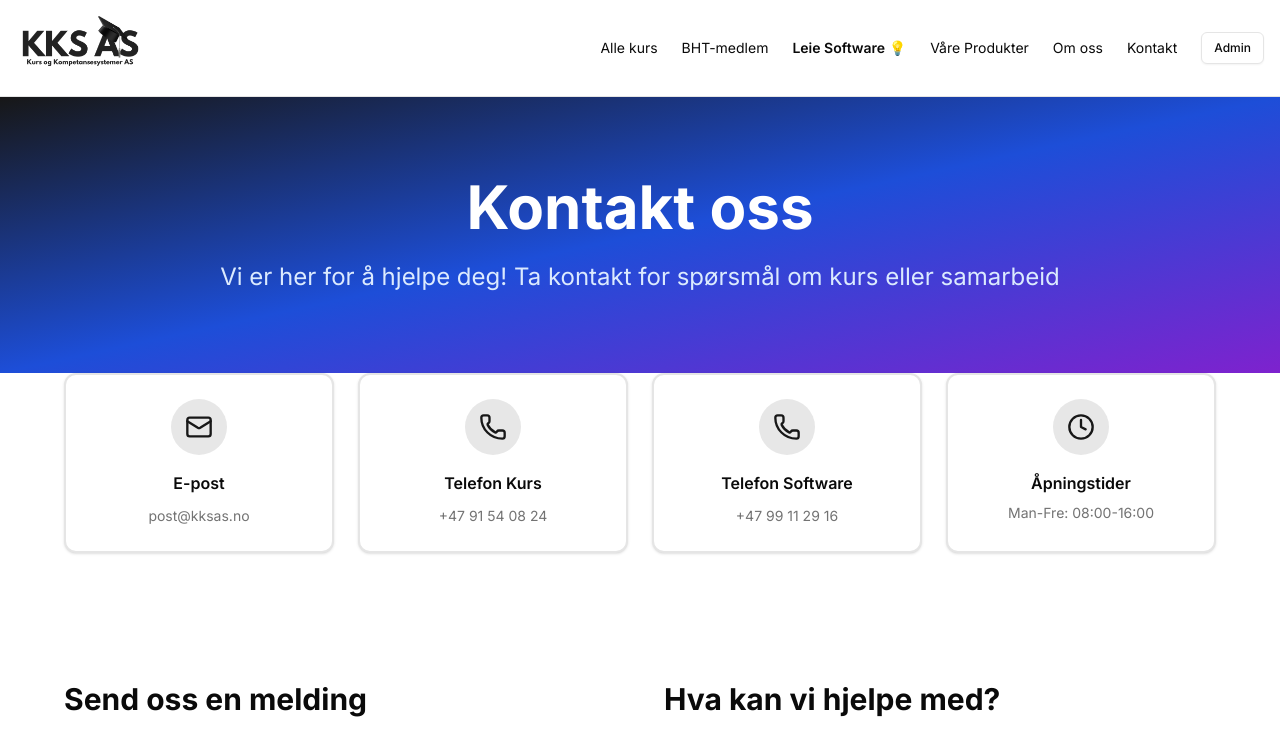
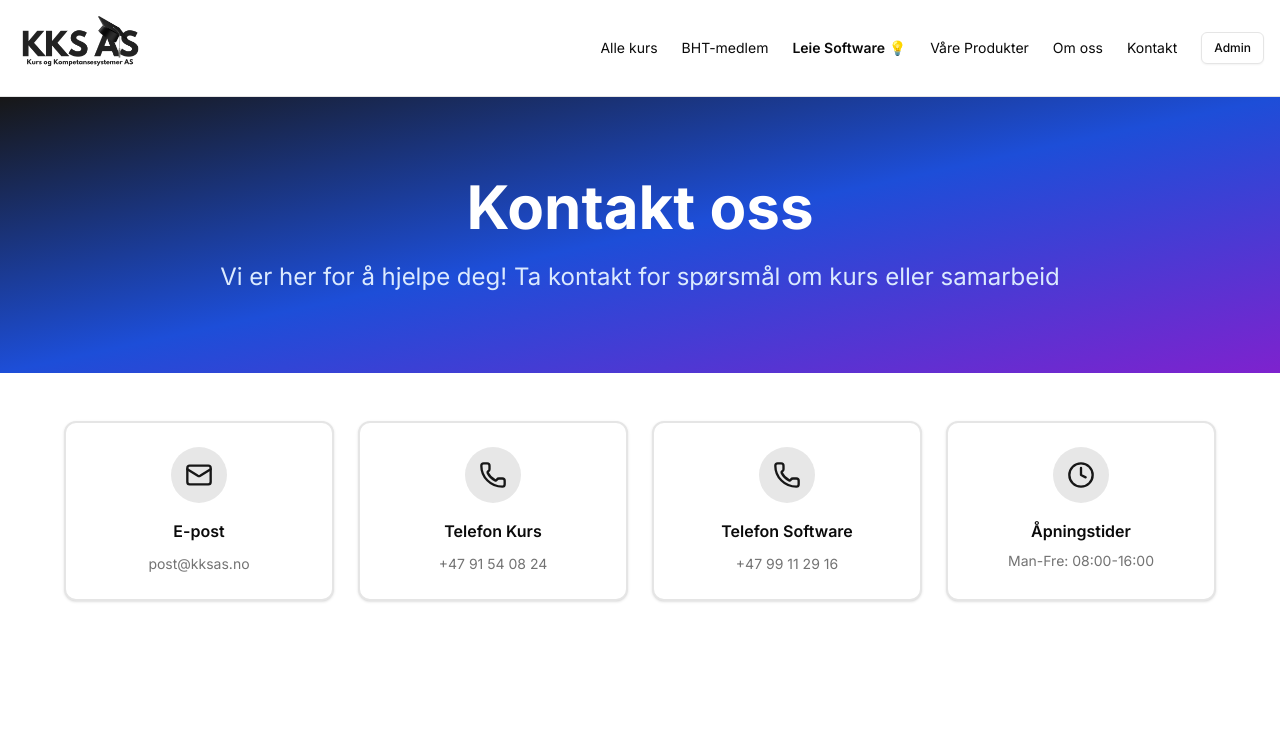
Before and after one commit to mroizo75/kksweb, a Next.js app: page /kontakt in a window 1280 px wide. Shown: the top 733 px of the page. Built offline with nearby package versions, Linux system fonts and the light colour scheme; no server answers.

Commit message:
Kontakt siden pt-16 endret

```diff
--- a/src/app/kontakt/page.tsx
+++ b/src/app/kontakt/page.tsx
@@ -88,7 +88,7 @@ export default function KontaktPage() {
       </section>
 
       {/* Contact Info Cards */}
-      <section className="py-12 -mt-12">
+      <section className="py-12 -mt-12pt-16">
         <div className="container mx-auto px-4">
           <div className="grid grid-cols-1 md:grid-cols-2 lg:grid-cols-4 gap-6 max-w-6xl mx-auto">
             {contactInfo.map((info) => (
```
